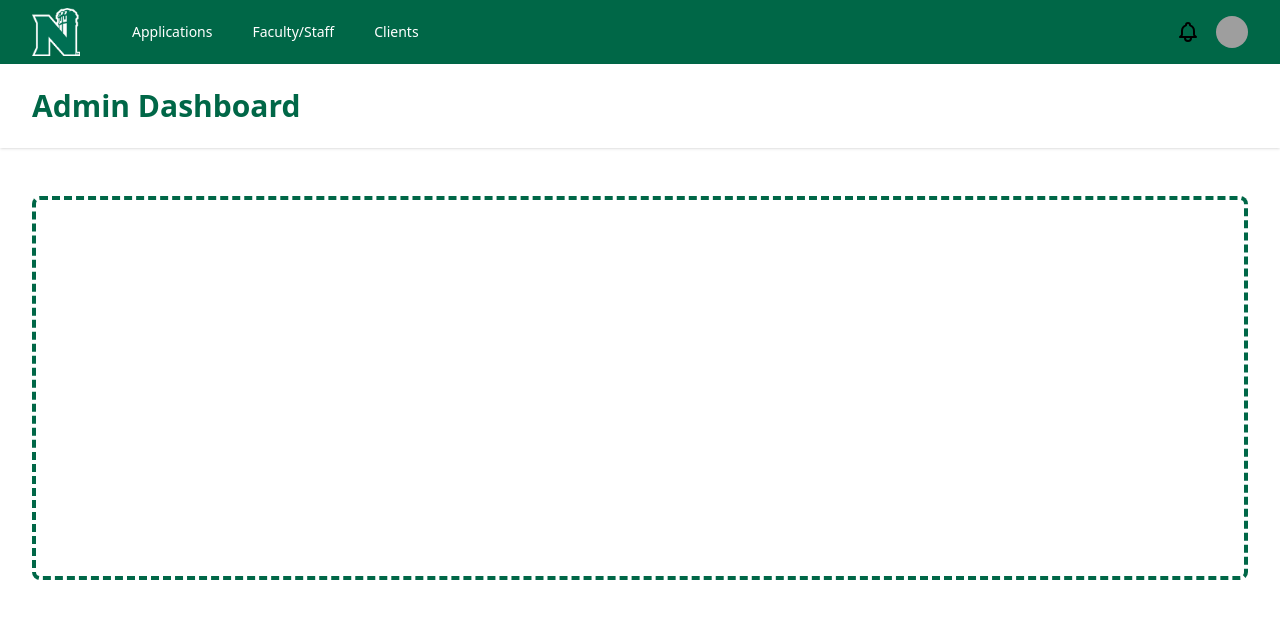
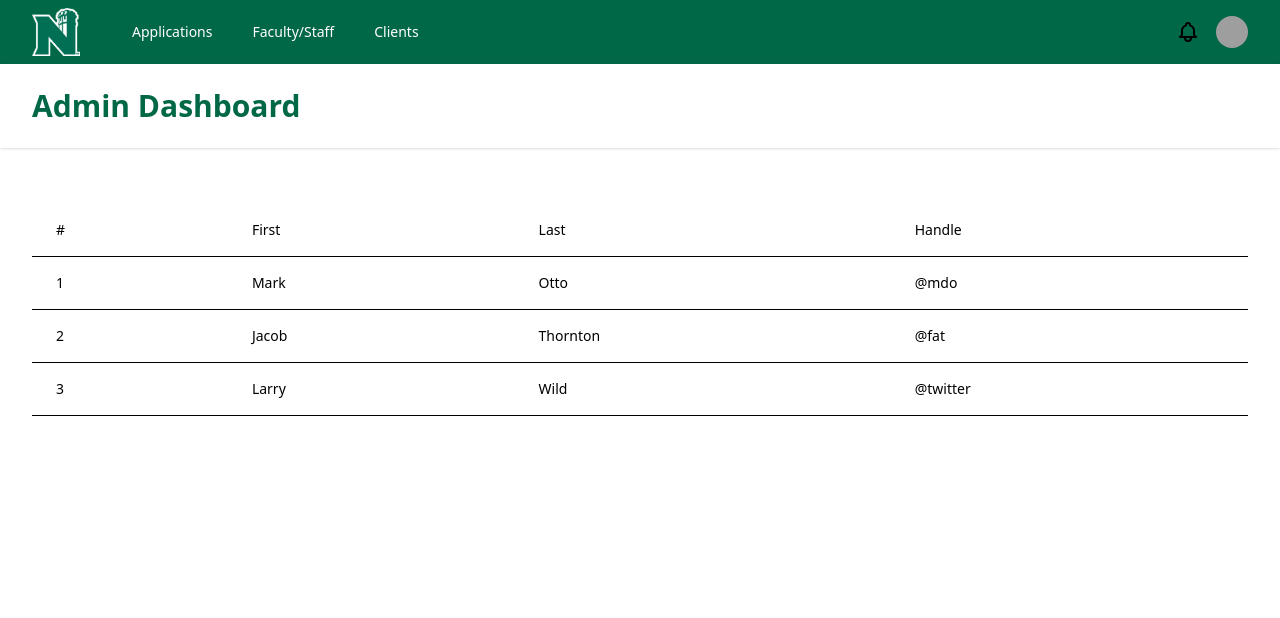
Before and after one commit to Software-Practise/front-end-intern-management, a React (Create React App) app: page /admin in a window 1280 px wide. Shown: the top 618 px of the page. Built offline with nearby package versions, Linux system fonts and the light colour scheme; grey boxes are pictures that could not be loaded.

Commit message:
Add example table

```diff
--- a/src/views/AdminDashboard.jsx
+++ b/src/views/AdminDashboard.jsx
@@ -207,7 +207,70 @@
 					<div className="max-w-7xl mx-auto py-6 sm:px-6 lg:px-8">
 						{/* Replace with your content */}
 						<div className="px-4 py-6 sm:px-0">
-							<div className="border-4 border-dashed border-nwgreen rounded-lg h-96" />
+							<div className="flex flex-col">
+								<div className="overflow-x-auto sm:-mx-6 lg:-mx-8">
+									<div className="py-2 inline-block min-w-full sm:px-6 lg:px-8">
+										<div className="overflow-hidden">
+											<table className="min-w-full">
+												<thead className="bg-white border-b">
+													<tr>
+														<th scope="col" className="text-sm font-medium text-gray-900 px-6 py-4 text-left">
+															#
+														</th>
+														<th scope="col" className="text-sm font-medium text-gray-900 px-6 py-4 text-left">
+															First
+														</th>
+														<th scope="col" className="text-sm font-medium text-gray-900 px-6 py-4 text-left">
+															Last
+														</th>
+														<th scope="col" className="text-sm font-medium text-gray-900 px-6 py-4 text-left">
+															Handle
+														</th>
+													</tr>
+												</thead>
+												<tbody>
+													<tr className="bg-white border-b transition duration-300 ease-in-out hover:bg-gray-100">
+														<td className="px-6 py-4 whitespace-nowrap text-sm font-medium text-gray-900">1</td>
+														<td className="text-sm text-gray-900 font-light px-6 py-4 whitespace-nowrap">
+															Mark
+														</td>
+														<td className="text-sm text-gray-900 font-light px-6 py-4 whitespace-nowrap">
+															Otto
+														</td>
+														<td className="text-sm text-gray-900 font-light px-6 py-4 whitespace-nowrap">
+															@mdo
+														</td>
+													</tr>
+													<tr className="bg-white border-b transition duration-300 ease-in-out hover:bg-gray-100">
+														<td className="px-6 py-4 whitespace-nowrap text-sm font-medium text-gray-900">2</td>
+														<td className="text-sm text-gray-900 font-light px-6 py-4 whitespace-nowrap">
+															Jacob
+														</td>
+														<td className="text-sm text-gray-900 font-light px-6 py-4 whitespace-nowrap">
+															Thornton
+														</td>
+														<td className="text-sm text-gray-900 font-light px-6 py-4 whitespace-nowrap">
+															@fat
+														</td>
+													</tr>
+													<tr className="bg-white border-b transition duration-300 ease-in-out hover:bg-gray-100">
+														<td className="px-6 py-4 whitespace-nowrap text-sm font-medium text-gray-900">3</td>
+														<td className="text-sm text-gray-900 font-light px-6 py-4 whitespace-nowrap">
+															Larry
+														</td>
+														<td className="text-sm text-gray-900 font-light px-6 py-4 whitespace-nowrap">
+															Wild
+														</td>
+														<td className="text-sm text-gray-900 font-light px-6 py-4 whitespace-nowrap">
+															@twitter
+														</td>
+													</tr>
+												</tbody>
+											</table>
+										</div>
+									</div>
+								</div>
+							</div>
 						</div>
 						{/* /End replace */}
 					</div>
```
